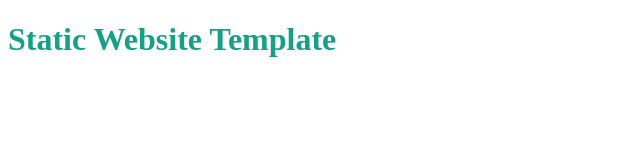
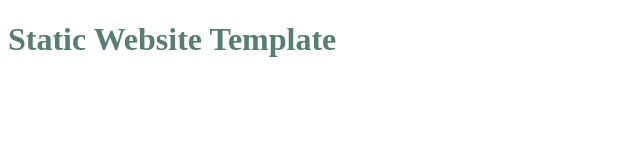
Before and after one commit to hyoda/thermal-printer-ko, a website: page index.html in a window 1280 px wide. Shown: the whole page, without its empty margins (0-640 px from the left). Drawn offline with nearby package versions, Linux system fonts and the light colour scheme; files that its build step writes are made by us from their sources.

Commit message:
빌드로직 오타 수정

```diff
--- a/package.json
+++ b/package.json
@@ -8,7 +8,7 @@
     "css:scss": "node-sass --output-style compressed -o dist src/scss",
     "css:autoprefixer": "postcss -u autoprefixer -r dist/*.css",
     "css:lint": "stylelint src/scss/*.scss --custom-syntax postcss-scss",
-    "build:css": "yarn run css:lint && css:scss && yarn run css:autoprefixer",
+    "build:css": "yarn run css:lint && yarn run css:scss && yarn run css:autoprefixer",
     "watch:css": "onchange \"src/scss\" -- yarn run build:css"
   },
   "author": "",
--- a/src/scss/_variables.scss
+++ b/src/scss/_variables.scss
@@ -1 +1 @@
-$primary: #16a085;
+$primary: #577d75;
```
